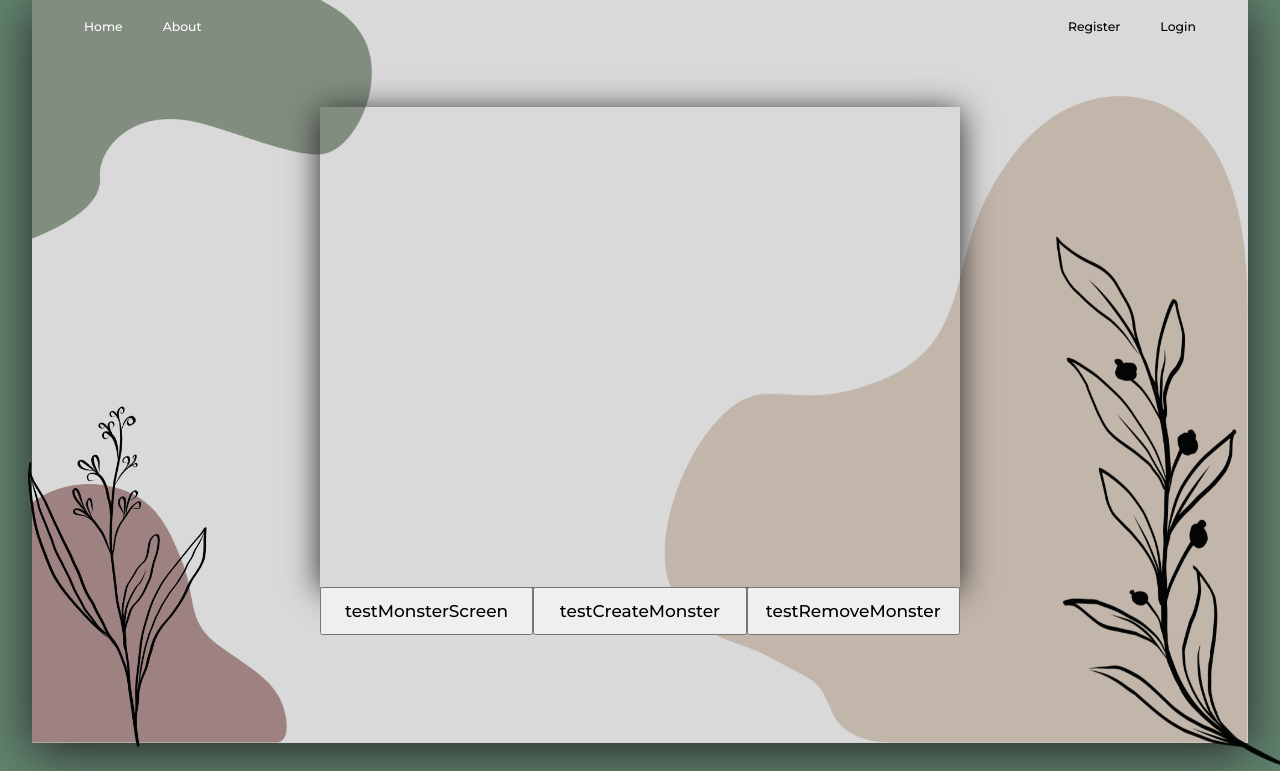
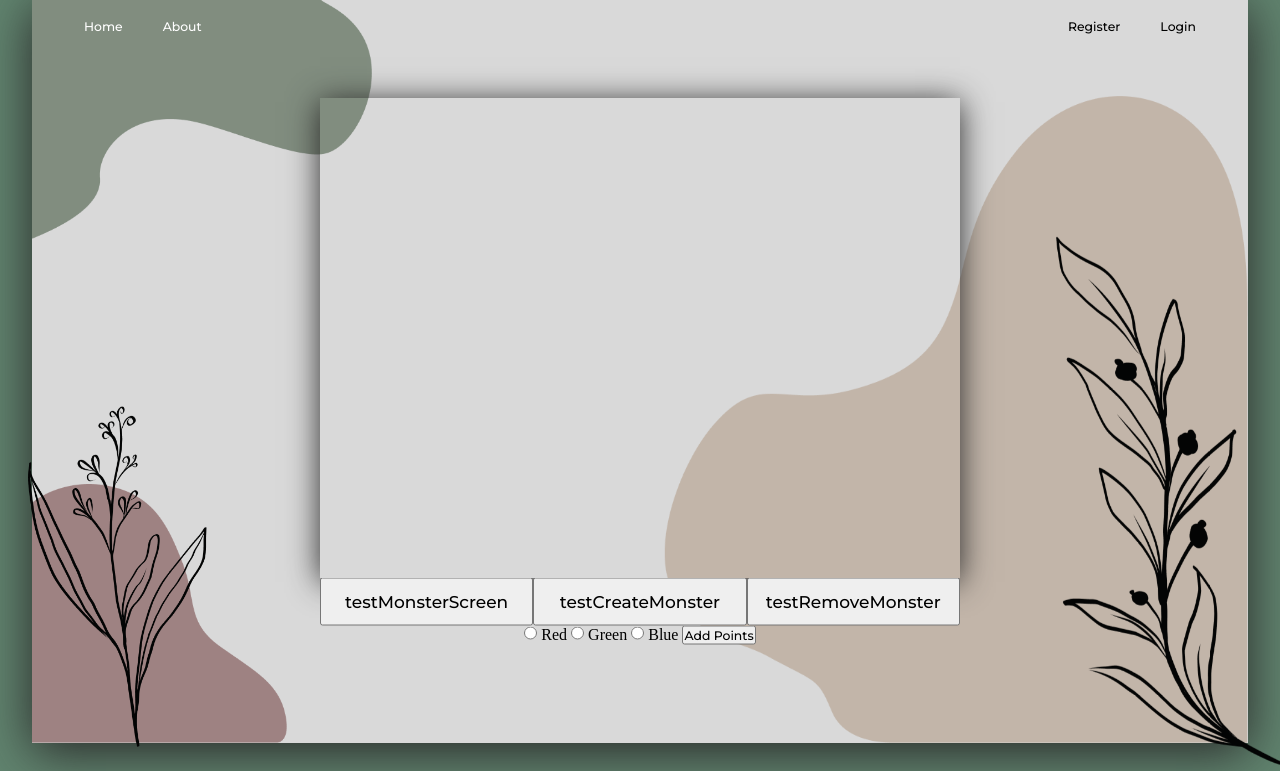
Before and after one commit to KermityOwen/Trash-Muncher-Webapp, a Django app: page /map in a window 1280 px wide. Shown: the part 29-800 px from the top of the page. Run offline with Django 4.2, Linux system fonts and the light colour scheme; parts of the project's set-up code (start-up, migrations or seed data) failed here and were passed over; some libraries are stand-ins or nearby versions; some web fonts are replaced.

Commit message:
updates the score now and cool circles drawn onto map

```diff
--- a/src/trashsite/static/js/map.js
+++ b/src/trashsite/static/js/map.js
@@ -2,6 +2,7 @@
 
 var map;
 var monsterArray = [];
+var shapes = [];
 //draws the map onto the screen
 function initMap(){
 //future code for setting current position
@@ -25,8 +26,6 @@
     }
   });
 });
-
-//future code to draw shapes for the area of control
 
 }
 //deals with initial current position
@@ -66,12 +65,16 @@
 
 
 function drawMonsters(monsters){
-  console.log(monsters);
+  //for (let i= 0; i < markers.length; i++) {
+  //  monsterArray[i].marker.setMap(null);
+  //  shapes[i].setMap(null);
+  //}
+  //shapes=[];
+  //markers=[];
   monsters.forEach(element => {
 
     let latitude = element.Latitude;
     let longitude = element.Longitude;
-
     //currently only creates a google map marker, will create a 3d object at a later date which can store id, this cannot.
     console.log("creating a marker");
     var marker = new google.maps.Marker({
@@ -79,18 +82,88 @@
       map,
       title:"id:"+element.TM_ID,
     })
+    monsterArray.push({"id":element.TM_ID,"monster":element,"marker":marker})
+
+    drawShape(element);
+
     marker.addListener("click", () => {
-      console.log("hi there im cool");
+      //temporary fix for events triggering multiple times when clicking on the markers. Will only be able to press once in final code
+      var oldButton = document.getElementById("enterScore");
+      var button = oldButton.cloneNode(true);
+      oldButton.parentNode.replaceChild(button,oldButton);
+
+      monsterArray.forEach(element => {
+        if(element.marker==marker){
+          let monster = element.monster;
+          document.getElementById("showPoints").textContent="Red Team Points:"+monster.Team1_Score+"Green Team Points:"+monster.Team2_Score+"Blue Team Points"+ monster.Team3_Score
+          console.log("you have clicked on marker with id: "+element.id);
+
+          //bit of a jank system, button press is done here instead of the usual onclick="" stuff
+          button.addEventListener("click", async () => {
+            var scoreInc=[0,0,0];
+            let value = document.querySelector('input[name="points"]:checked').value;
+            switch(value){
+              case "red_team":scoreInc[0]++;break;
+              case "green_team":scoreInc[1]++;break;
+              case "blue_team":scoreInc[2]++;break;
+            }
+            updateScore(monster.TM_ID,scoreInc).then(response =>{
+              element.monster = response;
+              monster = response;
+              document.getElementById("showPoints").textContent="Red Team Points:"+monster.Team1_Score+"Green Team Points:"+monster.Team2_Score+"Blue Team Points"+ monster.Team3_Score
+              //drawMonsters();
+            })
+          })
+        }
+      });
     });
-    monsterArray.push([element.TM_ID,marker])
-    console.log("latitude:"+latitude+" longitude:"+longitude);
   });
 }
 
-function createMonster(){
+function drawShape(monster){
+  var circleColour = "#000000";
+  var radius;
+  if(monster.Team1_Score>monster.Team2_Score && monster.Team1_Score>monster.Team2_Score){
+    circleColour="#FF0000";
+    if(monster.Team2_Score>monster.Team3_Score){
+      radius=monster.Team1_Score-monster.Team2_Score;
+    }
+    else{
+      radius=monster.Team1_Score-monster.Team3_Score;
+    }
+  }
+  else if(monster.Team2_Score>monster.Team1_Score && monster.Team2_Score>monster.Team3_Score){
+    circleColour="#00ff00";
+    if(monster.Team1_Score>monster.Team3_Score){
+      radius=monster.Team2_Score-monster.Team1_Score;
+    }
+    else{
+      radius=monster.Team2_Score-monster.Team3_Score;
+    }
+  }
+  else if(monster.Team3_Score>monster.Team1_Score && monster.Team3_Score>monster.Team2_Score){
+    circleColour="#0000ff";
+    if(monster.Team1_Score>monster.Team2_Score){
+      radius=monster.Team3_Score-monster.Team1_Score;
+    }
+    else{
+      radius=monster.Team3_Score-monster.Team2_Score;
+    }
+  }
+  else{radius=0};
+  console.log(circleColour);
+  var shape = new google.maps.Circle({
+    map:map,
+    fillColor:circleColour,
+    center:{lat:monster.Latitude,lng:monster.Longitude},
+    radius:radius*5});
+    shapes.push(shape);
+}
+
+function createMonster(){ //there will be a button to press instead at later date
   const monster = {"Latitude":50.73646948193597,"Longitude":-3.5317420013942633};
   const url="api/monsters/add-tm";
-  const params = {body:JSON.stringify(monster),method:"POST",headers: {"content-type":"application/json"}}
+  const params = {body:JSON.stringify(monster),method:"POST",headers: {"content-type":"application/json"}};
   fetch(url,params).then(async function(response){
     if(response.ok){
       //return response.json()
@@ -98,6 +171,13 @@
     }
     else {throw new Error("very sad didnt work :(" + response.statusText)}
   });
+}
+
+async function updateScore(id,scores){
+  const data = {"TM_ID":id,"T1Score":scores[0],"T2Score":scores[1],"T3Score":scores[2]};
+  const url="api/monsters/add-score";
+  const params = {body:JSON.stringify(data),method:"POST",headers: {"content-type":"application/json"}};
+  return fetch(url,params).then(response => response.json());
 }
 
 //mostly a test thing, dont think its going to be used
@@ -144,17 +224,16 @@
   }
 }
 
-
 function successMove(position){ //will handle distances from monsters to player
   var latitude = position.coords.latitude;
   var longitude = position.coords.longitude;
-  console.log("latitude:"+latitude+" longitude:"+longitude);
+  //console.log("latitude:"+latitude+" longitude:"+longitude);
   //map.panTo({lat:latitude,lng:longitude});
 }
 function success(position){ //will handle distances from monsters to player
   var latitude = position.coords.latitude;
   var longitude = position.coords.longitude;
-  console.log("latitude:"+latitude+" longitude:"+longitude);
+  //console.log("latitude:"+latitude+" longitude:"+longitude);
   //map.panTo({lat:latitude,lng:longitude});
 }
 function failure(){
--- a/src/trashsite/templates/trashsite/map.html
+++ b/src/trashsite/templates/trashsite/map.html
@@ -15,9 +15,17 @@
       <div id="map">
       </div>
       <div class="below_map">
-      <button onclick="placeMonster()" class="mapButton">testMonsterScreen</button>
-      <button onclick="createMonster()" class="mapButton">testCreateMonster</button>
-      <button class="mapButton" onclick = "getMonsters()">testRemoveMonster</button>
+        <button onclick="placeMonster()" class="mapButton">testMonsterScreen</button>
+        <button onclick="createMonster()" class="mapButton">testCreateMonster</button>
+        <button class="mapButton" onclick = "getMonsters()">testRemoveMonster</button>
+        <p id="showPoints"></p>
+        <input type="radio" name = "points" id="red" value="red_team">
+        <label for="red">Red</label>
+        <input type="radio" name = "points" id="green" value="green_team">
+        <label for="green">Green</label>
+        <input type="radio" name = "points" id="blue" value="blue_team">
+        <label for="blue">Blue</label>
+        <button id="enterScore">Add Points</button>
       </div>
     </div>
 
```
